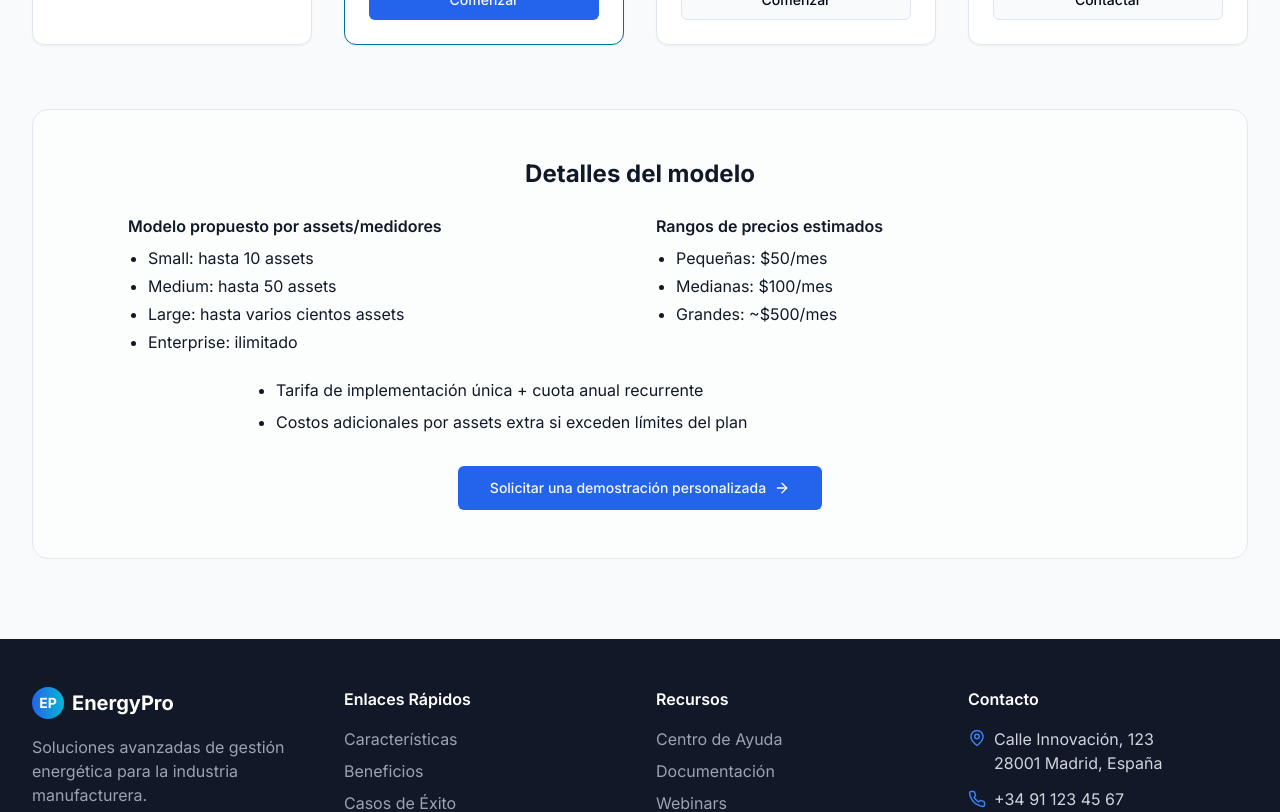
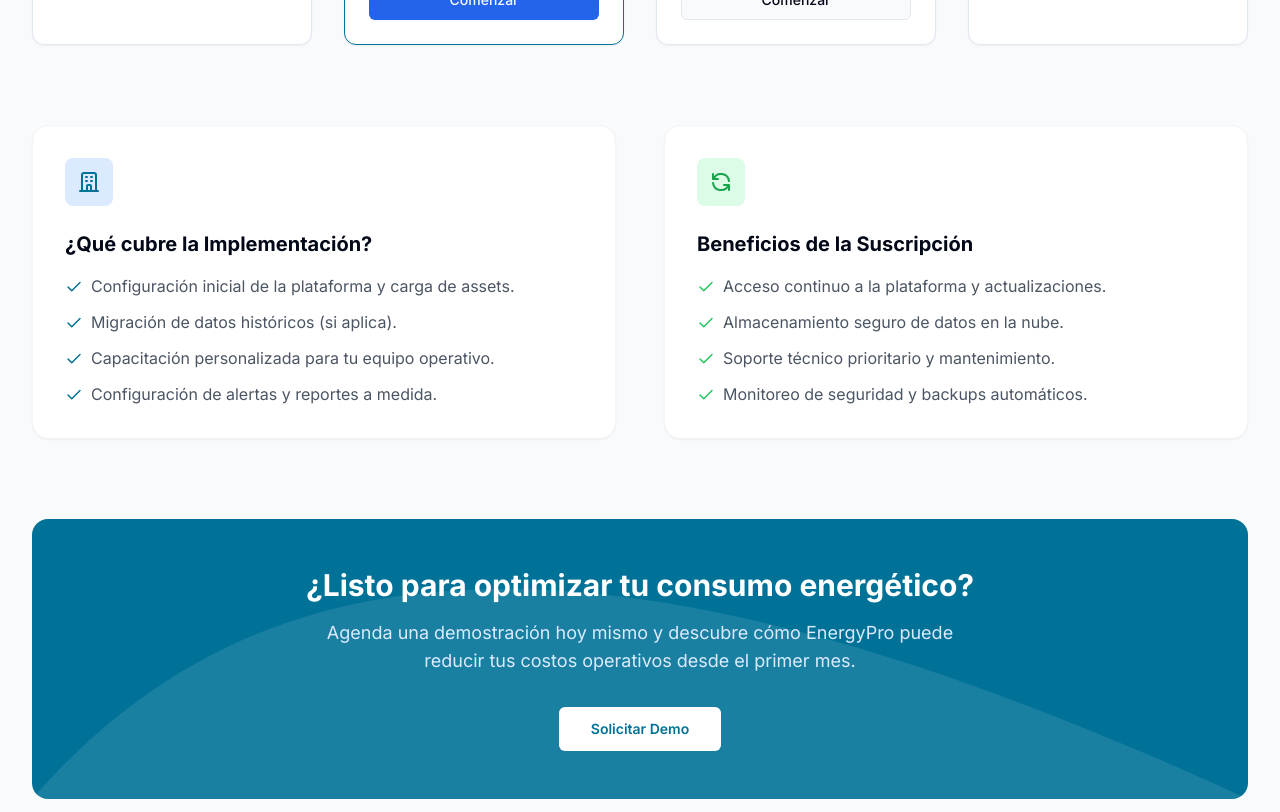
Before and after one commit to santiago2588/EMS-landing-page, a React (Vite) app: page / in a window 1280 px wide. Shown: the part 5140-5952 px from the top of the page. Built offline with nearby package versions, Linux system fonts and the light colour scheme.

Commit message:
feat: Add CTA component displaying pricing and monetization plans.

```diff
--- a/src/components/CTA.jsx
+++ b/src/components/CTA.jsx
@@ -2,12 +2,13 @@
 import React from 'react';
 import { Button } from '@/components/ui/button';
 import { motion } from 'framer-motion';
-import { ArrowRight, Check } from 'lucide-react';
+import { Check } from 'lucide-react';
 
 const plans = [
   {
     name: "Small",
-    price: "50",
+    annualPrice: "500",
+    implementationFee: "150",
     description: "Hasta 10 assets/medidores",
     features: [
       "Monitoreo en tiempo real",
@@ -18,7 +19,8 @@ const plans = [
   },
   {
     name: "Medium",
-    price: "100",
+    annualPrice: "1,000",
+    implementationFee: "400",
     description: "Hasta 50 assets/medidores",
     features: [
       "Todo lo del plan Small",
@@ -30,7 +32,8 @@ const plans = [
   },
   {
     name: "Large",
-    price: "~500",
+    annualPrice: "5,000",
+    implementationFee: "1,000",
     description: "Hasta varios cientos de assets/medidores",
     features: [
       "Todo lo del plan Medium",
@@ -61,11 +64,11 @@ const CTA = () => {
             Estructura de <span className="gradient-text">Precios y Monetización</span>
           </h2>
           <p className="text-lg text-gray-600 dark:text-gray-400">
-            Modelos basados en la cantidad de assets/medidores, pensados para escalar con tu operación.
+            Modelo transparente: Tarifa de implementación única + Suscripción anual escalable.
           </p>
         </div>
 
-        <div className="grid grid-cols-1 md:grid-cols-4 gap-8 mb-16">
+        <div className="grid grid-cols-1 md:grid-cols-4 gap-8 mb-20">
           {plans.map((plan, index) => (
             <motion.div
               key={index}
@@ -73,9 +76,8 @@ const CTA = () => {
               whileInView={{ opacity: 1, y: 0 }}
               viewport={{ once: true }}
               transition={{ duration: 0.5, delay: index * 0.1 }}
-              className={`relative rounded-xl border bg-card p-6 shadow-sm ${
-                plan.popular ? 'border-brand-g7 shadow-[0_0_0_3px_rgba(0,114,151,0.08)] dark:shadow-none' : ''
-              }`}
+              className={`relative rounded-xl border bg-card p-6 shadow-sm ${plan.popular ? 'border-brand-g7 shadow-[0_0_0_3px_rgba(0,114,151,0.08)] dark:shadow-none' : ''
+                }`}
             >
               {plan.popular && (
                 <div className="absolute -top-4 left-0 right-0 mx-auto w-fit rounded-full bg-brand-g7 px-3 py-1 text-xs font-medium text-white">
@@ -89,16 +91,21 @@ const CTA = () => {
               </div>
 
               <div className="mb-5">
-                <div className="flex items-baseline">
-                  {plan.price !== "Personalizado" ? (
-                    <>
-                      <span className="text-3xl font-bold">${plan.price}</span>
-                      <span className="text-sm text-gray-600 dark:text-gray-400 ml-1">/mes</span>
-                    </>
-                  ) : (
+                {plan.price === "Personalizado" ? (
+                  <div className="flex items-baseline">
                     <span className="text-3xl font-bold">{plan.price}</span>
-                  )}
-                </div>
+                  </div>
+                ) : (
+                  <>
+                    <div className="flex items-baseline">
+                      <span className="text-3xl font-bold">${plan.annualPrice}</span>
+                      <span className="text-sm text-gray-600 dark:text-gray-400 ml-1">/año</span>
+                    </div>
+                    <div className="mt-2 text-sm text-gray-500 font-medium">
+                      + ${plan.implementationFee} Implementación única
+                    </div>
+                  </>
+                )}
               </div>
 
               <ul className="mb-6 space-y-2">
@@ -120,44 +127,102 @@ const CTA = () => {
           ))}
         </div>
 
-        {/* Detalle de estructura y notas de precios */}
+        {/* Complementary Section: What's Included */}
+        <div className="grid md:grid-cols-2 gap-12 mb-20">
+          <motion.div
+            initial={{ opacity: 0, x: -20 }}
+            whileInView={{ opacity: 1, x: 0 }}
+            viewport={{ once: true }}
+            transition={{ duration: 0.5 }}
+            className="bg-white dark:bg-gray-900/60 p-8 rounded-2xl border border-gray-100 dark:border-gray-800 shadow-sm"
+          >
+            <div className="h-12 w-12 bg-blue-100 dark:bg-blue-900/30 rounded-lg flex items-center justify-center mb-6">
+              <svg xmlns="http://www.w3.org/2000/svg" className="h-6 w-6 text-brand-g7" fill="none" viewBox="0 0 24 24" stroke="currentColor">
+                <path strokeLinecap="round" strokeLinejoin="round" strokeWidth={2} d="M19 21V5a2 2 0 00-2-2H7a2 2 0 00-2 2v16m14 0h2m-2 0h-5m-9 0H3m2 0h5M9 7h1m-1 4h1m4-4h1m-1 4h1m-5 10v-5a1 1 0 011-1h2a1 1 0 011 1v5m-4 0h4" />
+              </svg>
+            </div>
+            <h3 className="text-xl font-bold mb-4">¿Qué cubre la Implementación?</h3>
+            <ul className="space-y-3 text-gray-600 dark:text-gray-400">
+              <li className="flex items-start">
+                <Check size={18} className="mr-2 text-brand-g7 mt-1 shrink-0" />
+                <span>Configuración inicial de la plataforma y carga de assets.</span>
+              </li>
+              <li className="flex items-start">
+                <Check size={18} className="mr-2 text-brand-g7 mt-1 shrink-0" />
+                <span>Migración de datos históricos (si aplica).</span>
+              </li>
+              <li className="flex items-start">
+                <Check size={18} className="mr-2 text-brand-g7 mt-1 shrink-0" />
+                <span>Capacitación personalizada para tu equipo operativo.</span>
+              </li>
+              <li className="flex items-start">
+                <Check size={18} className="mr-2 text-brand-g7 mt-1 shrink-0" />
+                <span>Configuración de alertas y reportes a medida.</span>
+              </li>
+            </ul>
+          </motion.div>
+
+          <motion.div
+            initial={{ opacity: 0, x: 20 }}
+            whileInView={{ opacity: 1, x: 0 }}
+            viewport={{ once: true }}
+            transition={{ duration: 0.5, delay: 0.2 }}
+            className="bg-white dark:bg-gray-900/60 p-8 rounded-2xl border border-gray-100 dark:border-gray-800 shadow-sm"
+          >
+            <div className="h-12 w-12 bg-green-100 dark:bg-green-900/30 rounded-lg flex items-center justify-center mb-6">
+              <svg xmlns="http://www.w3.org/2000/svg" className="h-6 w-6 text-green-600" fill="none" viewBox="0 0 24 24" stroke="currentColor">
+                <path strokeLinecap="round" strokeLinejoin="round" strokeWidth={2} d="M4 4v5h.582m15.356 2A8.001 8.001 0 004.582 9m0 0H9m11 11v-5h-.581m0 0a8.003 8.003 0 01-15.357-2m15.357 2H15" />
+              </svg>
+            </div>
+            <h3 className="text-xl font-bold mb-4">Beneficios de la Suscripción</h3>
+            <ul className="space-y-3 text-gray-600 dark:text-gray-400">
+              <li className="flex items-start">
+                <Check size={18} className="mr-2 text-green-500 mt-1 shrink-0" />
+                <span>Acceso continuo a la plataforma y actualizaciones.</span>
+              </li>
+              <li className="flex items-start">
+                <Check size={18} className="mr-2 text-green-500 mt-1 shrink-0" />
+                <span>Almacenamiento seguro de datos en la nube.</span>
+              </li>
+              <li className="flex items-start">
+                <Check size={18} className="mr-2 text-green-500 mt-1 shrink-0" />
+                <span>Soporte técnico prioritario y mantenimiento.</span>
+              </li>
+              <li className="flex items-start">
+                <Check size={18} className="mr-2 text-green-500 mt-1 shrink-0" />
+                <span>Monitoreo de seguridad y backups automáticos.</span>
+              </li>
+            </ul>
+          </motion.div>
+        </div>
+
+        {/* Final CTA Banner */}
         <motion.div
           initial={{ opacity: 0, y: 20 }}
           whileInView={{ opacity: 1, y: 0 }}
           viewport={{ once: true }}
           transition={{ duration: 0.5 }}
-          className="rounded-2xl bg-white/60 dark:bg-gray-800/50 border p-8 md:p-12 text-gray-900 dark:text-gray-100"
+          className="relative rounded-2xl bg-brand-g7 px-6 py-12 md:px-12 text-center overflow-hidden"
         >
-          <h3 className="text-2xl font-bold mb-6 text-center">Detalles del modelo</h3>
-          <div className="grid grid-cols-1 md:grid-cols-2 gap-8 max-w-5xl mx-auto">
-            <div>
-              <h4 className="font-semibold mb-2">Modelo propuesto por assets/medidores</h4>
-              <ul className="list-disc pl-5 space-y-1 text-sm md:text-base">
-                <li>Small: hasta 10 assets</li>
-                <li>Medium: hasta 50 assets</li>
-                <li>Large: hasta varios cientos assets</li>
-                <li>Enterprise: ilimitado</li>
-              </ul>
-            </div>
-            <div>
-              <h4 className="font-semibold mb-2">Rangos de precios estimados</h4>
-              <ul className="list-disc pl-5 space-y-1 text-sm md:text-base">
-                <li>Pequeñas: $50/mes</li>
-                <li>Medianas: $100/mes</li>
-                <li>Grandes: ~$500/mes</li>
-              </ul>
-            </div>
+          {/* Background Pattern */}
+          <div className="absolute inset-0 opacity-10">
+            <svg className="h-full w-full" viewBox="0 0 100 100" preserveAspectRatio="none">
+              <path d="M0 100 C 20 0 50 0 100 100 Z" fill="white" />
+            </svg>
           </div>
-          <div className="max-w-3xl mx-auto mt-6 text-sm md:text-base">
-            <ul className="list-disc pl-5 space-y-2">
-              <li>Tarifa de implementación única + cuota anual recurrente</li>
-              <li>Costos adicionales por assets extra si exceden límites del plan</li>
-            </ul>
-          </div>
-          <div className="text-center mt-8">
-            <Button size="lg" className="group">
-              Solicitar una demostración personalizada
-              <ArrowRight size={16} className="ml-2 group-hover:translate-x-1 transition-transform" />
+
+          <div className="relative z-10 max-w-2xl mx-auto">
+            <h3 className="text-2xl md:text-3xl font-bold text-white mb-4">
+              ¿Listo para optimizar tu consumo energético?
+            </h3>
+            <p className="text-blue-100 mb-8 text-lg">
+              Agenda una demostración hoy mismo y descubre cómo EnergyPro puede reducir tus costos operativos desde el primer mes.
+            </p>
+            <Button
+              size="lg"
+              className="bg-white text-brand-g7 hover:bg-blue-50 font-semibold px-8"
+            >
+              Solicitar Demo
             </Button>
           </div>
         </motion.div>
```
